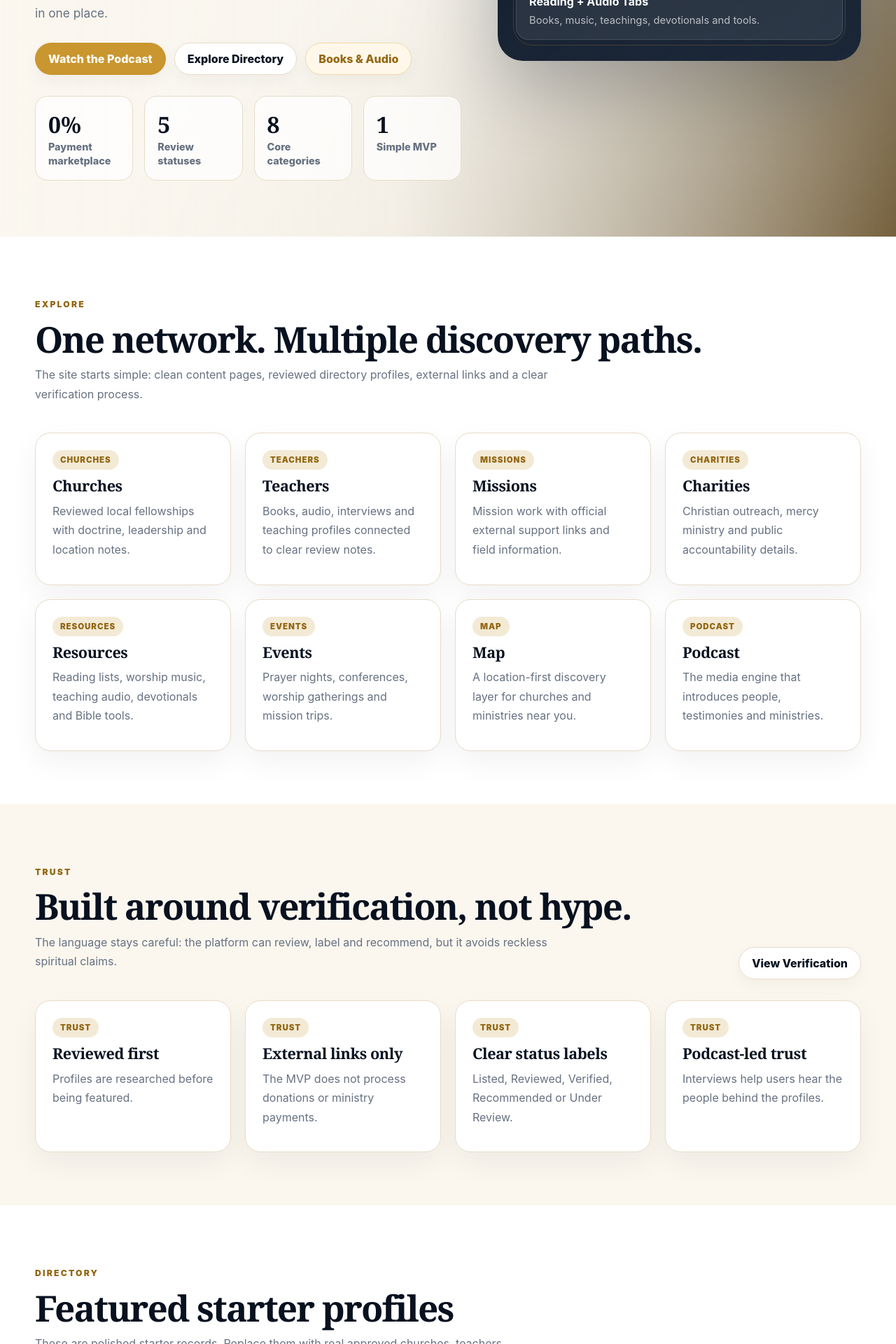
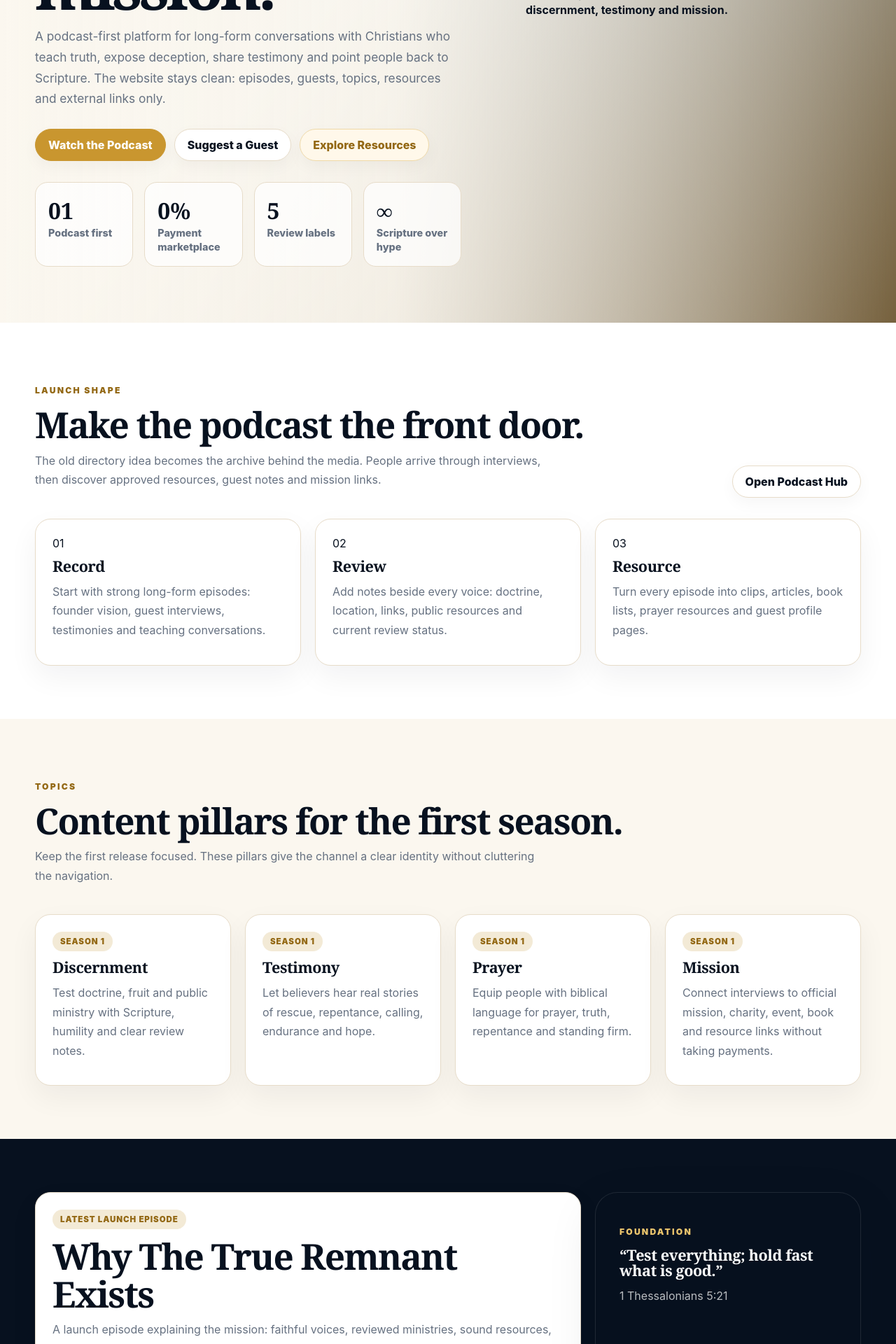
Before and after one commit to dakande85-bit/the-true-remnant-network, a Next.js app: page / in a window 1280 px wide. Shown: the part 760-2680 px from the top of the page at 70% size. Built offline with nearby package versions, Linux system fonts and the light colour scheme.

Commit message:
Rebuild homepage as podcast first

```diff
--- a/src/app/page.tsx
+++ b/src/app/page.tsx
@@ -1,65 +1,52 @@
-import { DirectoryCard } from "@/components/DirectoryCard";
+import { FounderPortrait } from "@/components/FounderPortrait";
 import { ResourceCard } from "@/components/ResourceCard";
 import { SectionHeader } from "@/components/SectionHeader";
-import { directoryItems } from "@/data/directory";
 import { podcastEpisodes } from "@/data/podcasts";
 import { resourceItems } from "@/data/resources";
 
-const categories = [
-  ["Churches", "Reviewed local fellowships with doctrine, leadership and location notes."],
-  ["Teachers", "Books, audio, interviews and teaching profiles connected to clear review notes."],
-  ["Missions", "Mission work with official external support links and field information."],
-  ["Charities", "Christian outreach, mercy ministry and public accountability details."],
-  ["Resources", "Reading lists, worship music, teaching audio, devotionals and Bible tools."],
-  ["Events", "Prayer nights, conferences, worship gatherings and mission trips."],
-  ["Map", "A location-first discovery layer for churches and ministries near you."],
-  ["Podcast", "The media engine that introduces people, testimonies and ministries."]
+const launchPillars = [
+  ["Discernment", "Test doctrine, fruit and public ministry with Scripture, humility and clear review notes."],
+  ["Testimony", "Let believers hear real stories of rescue, repentance, calling, endurance and hope."],
+  ["Prayer", "Equip people with biblical language for prayer, truth, repentance and standing firm."],
+  ["Mission", "Connect interviews to official mission, charity, event, book and resource links without taking payments."],
 ];
 
-const trustPillars = [
-  ["Reviewed first", "Profiles are researched before being featured."],
-  ["External links only", "The MVP does not process donations or ministry payments."],
-  ["Clear status labels", "Listed, Reviewed, Verified, Recommended or Under Review."],
-  ["Podcast-led trust", "Interviews help users hear the people behind the profiles."]
+const buildSteps = [
+  ["01", "Record", "Start with strong long-form episodes: founder vision, guest interviews, testimonies and teaching conversations."],
+  ["02", "Review", "Add notes beside every voice: doctrine, location, links, public resources and current review status."],
+  ["03", "Resource", "Turn every episode into clips, articles, book lists, prayer resources and guest profile pages."],
 ];
 
 export default function HomePage() {
   const latestEpisode = podcastEpisodes[0];
   const featuredResources = resourceItems.slice(0, 3);
-  const featuredProfiles = directoryItems.slice(0, 4);
 
   return (
     <>
-      <section className="hero">
+      <section className="hero podcast-hero">
         <div className="container hero-grid">
           <div>
-            <p className="kicker">The True Remnant Network</p>
-            <h1>Find faithful voices. Discover trusted ministries.</h1>
+            <p className="kicker">The True Remnant Podcast</p>
+            <h1>Faithful Christian media for discernment, testimony and mission.</h1>
             <p>
-              A Christian discovery network for reviewed churches, teachers, missions, charities, books, music,
-              events, testimonies and gospel-centred resources in one place.
+              A podcast-first platform for long-form conversations with Christians who teach truth, expose deception,
+              share testimony and point people back to Scripture. The website stays clean: episodes, guests, topics,
+              resources and external links only.
             </p>
             <div className="hero-actions">
               <a className="btn btn-primary" href="/podcast">Watch the Podcast</a>
-              <a className="btn" href="/directory">Explore Directory</a>
-              <a className="btn btn-soft" href="/resources">Books & Audio</a>
+              <a className="btn" href="/submit">Suggest a Guest</a>
+              <a className="btn btn-soft" href="/resources">Explore Resources</a>
             </div>
-            <div className="stat-grid">
+            <div className="stat-grid trust-strip">
+              <div className="stat"><strong>01</strong><span>Podcast first</span></div>
               <div className="stat"><strong>0%</strong><span>Payment marketplace</span></div>
-              <div className="stat"><strong>5</strong><span>Review statuses</span></div>
-              <div className="stat"><strong>8</strong><span>Core categories</span></div>
-              <div className="stat"><strong>1</strong><span>Simple MVP</span></div>
+              <div className="stat"><strong>5</strong><span>Review labels</span></div>
+              <div className="stat"><strong>∞</strong><span>Scripture over hype</span></div>
             </div>
           </div>
-          <div className="hero-visual" aria-label="True Remnant network preview">
-            <div className="visual-panel">
-              <div className="cross-mark" />
-              <div className="visual-stack">
-                <div className="visual-card"><strong>Podcast Interview</strong><span>Long-form conversations with reviewed voices.</span></div>
-                <div className="visual-card"><strong>Directory Profile</strong><span>Bio, doctrine notes, links, location and status.</span></div>
-                <div className="visual-card"><strong>Reading + Audio Tabs</strong><span>Books, music, teachings, devotionals and tools.</span></div>
-              </div>
-            </div>
+          <div className="hero-visual hero-visual-portrait">
+            <FounderPortrait />
           </div>
         </div>
       </section>
@@ -67,17 +54,19 @@ export default function HomePage() {
       <section className="section section-muted">
         <div className="container">
           <SectionHeader
-            eyebrow="Explore"
-            title="One network. Multiple discovery paths."
-            description="The site starts simple: clean content pages, reviewed directory profiles, external links and a clear verification process."
+            eyebrow="Launch shape"
+            title="Make the podcast the front door."
+            description="The old directory idea becomes the archive behind the media. People arrive through interviews, then discover approved resources, guest notes and mission links."
+            actionLabel="Open Podcast Hub"
+            actionHref="/podcast"
           />
-          <div className="grid grid-4">
-            {categories.map(([category, description]) => (
-              <a className="card" href={category === "Map" ? "/map" : category === "Podcast" ? "/podcast" : category === "Resources" ? "/resources" : "/directory"} key={category}>
-                <span className="badge">{category}</span>
-                <h3>{category}</h3>
+          <div className="grid grid-3">
+            {buildSteps.map(([step, title, description]) => (
+              <article className="card number-card" key={title}>
+                <span>{step}</span>
+                <h3>{title}</h3>
                 <p>{description}</p>
-              </a>
+              </article>
             ))}
           </div>
         </div>
@@ -86,16 +75,14 @@ export default function HomePage() {
       <section className="section">
         <div className="container">
           <SectionHeader
-            eyebrow="Trust"
-            title="Built around verification, not hype."
-            description="The language stays careful: the platform can review, label and recommend, but it avoids reckless spiritual claims."
-            actionLabel="View Verification"
-            actionHref="/verification"
+            eyebrow="Topics"
+            title="Content pillars for the first season."
+            description="Keep the first release focused. These pillars give the channel a clear identity without cluttering the navigation."
           />
           <div className="grid grid-4">
-            {trustPillars.map(([title, description]) => (
-              <article className="card" key={title}>
-                <span className="badge">Trust</span>
+            {launchPillars.map(([title, description]) => (
+              <article className="card topic-card" key={title}>
+                <span className="badge">Season 1</span>
                 <h3>{title}</h3>
                 <p>{description}</p>
               </article>
@@ -104,25 +91,10 @@ export default function HomePage() {
         </div>
       </section>
 
-      <section className="section section-muted">
-        <div className="container">
-          <SectionHeader
-            eyebrow="Directory"
-            title="Featured starter profiles"
-            description="These are polished starter records. Replace them with real approved churches, teachers, charities, missionaries and Christian resources."
-            actionLabel="View Directory"
-            actionHref="/directory"
-          />
-          <div className="grid grid-4">
-            {featuredProfiles.map((item) => <DirectoryCard key={item.id} item={item} />)}
-          </div>
-        </div>
-      </section>
-
       <section className="section section-dark">
         <div className="container grid grid-3">
-          <div className="card span-2">
-            <span className="badge">Latest Podcast</span>
+          <div className="card span-2 dark-feature-card">
+            <span className="badge">Latest Launch Episode</span>
             <h2>{latestEpisode.title}</h2>
             <p>{latestEpisode.summary}</p>
             <div className="row">
@@ -130,10 +102,37 @@ export default function HomePage() {
               <a className="btn" href="/submit">Suggest Guest</a>
             </div>
           </div>
-          <div className="hero-card">
-            <p className="kicker">MVP rule</p>
-            <h3>External links only</h3>
-            <p>Donation, mission, event, book, music and clothing links go out to official pages. The website stays simple and trusted.</p>
+          <div className="hero-card scripture-card">
+            <p className="kicker">Foundation</p>
+            <h3>“Test everything; hold fast what is good.”</h3>
+            <p>1 Thessalonians 5:21</p>
+          </div>
+        </div>
+      </section>
+
+      <section className="section section-muted">
+        <div className="container">
+          <SectionHeader
+            eyebrow="Guest pipeline"
+            title="Planned conversations to build trust."
+            description="Start with the founder episode, then bring in teachers, pastors, apologists, missionaries, charity leaders and testimony voices."
+            actionLabel="View Episodes"
+            actionHref="/podcast"
+          />
+          <div className="grid grid-3">
+            {podcastEpisodes.map((episode) => (
+              <article className="card" key={episode.id}>
+                <div className="card-cover profile-cover"><span>{episode.series}</span></div>
+                <div className="card-meta">
+                  <span className="badge">{episode.topic}</span>
+                  <span className="mini-tag">{episode.status}</span>
+                </div>
+                <h3>{episode.title}</h3>
+                <p className="location">{episode.guest}</p>
+                <p>{episode.summary}</p>
+                <a className="btn btn-primary" href="/podcast">View Episode Plan</a>
+              </article>
+            ))}
           </div>
         </div>
       </section>
@@ -142,8 +141,8 @@ export default function HomePage() {
         <div className="container">
           <SectionHeader
             eyebrow="Resources"
-            title="Reading list, music and audio teaching"
-            description="A dedicated resources page with tabs for books, music, teaching audio, devotionals and Bible study tools."
+            title="Books, audio, prayers and tools that serve the episodes."
+            description="Resources support the podcast instead of competing with it: books, teaching audio, prayer notes, Bible study tools and external links."
             actionLabel="Open Resources"
             actionHref="/resources"
           />
@@ -152,6 +151,23 @@ export default function HomePage() {
           </div>
         </div>
       </section>
+
+      <section className="section section-muted" id="subscribe">
+        <div className="container">
+          <div className="cta-panel">
+            <p className="kicker">Subscribe</p>
+            <h2>Launch lean. Build trust. Add the network behind the podcast.</h2>
+            <p>
+              The immediate goal is simple: publish strong conversations, collect guest suggestions, build a reviewed
+              resource archive and send people to official external links for giving, books, music and mission support.
+            </p>
+            <div className="row">
+              <a className="btn btn-primary" href="/podcast">Start with the Podcast</a>
+              <a className="btn" href="/about">Read the Vision</a>
+            </div>
+          </div>
+        </div>
+      </section>
     </>
   );
 }
```
